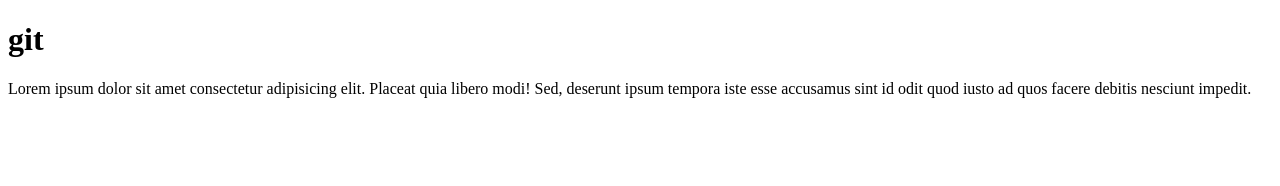
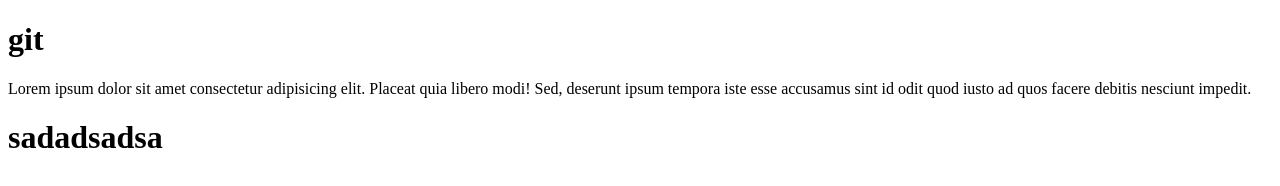
Before and after one commit to Andre-Dos-Santos-git/projeto-01, a plain HTML site: page index.html in a window 1280 px wide. Drawn offline with Linux system fonts and the light colour scheme.

Commit message:
second commit

```diff
--- a/index.html
+++ b/index.html
@@ -9,6 +9,7 @@
 <body>
     <h1>git</h1>
     <p>Lorem ipsum dolor sit amet consectetur adipisicing elit. Placeat quia libero modi! Sed, deserunt ipsum tempora iste esse accusamus sint id odit quod iusto ad quos facere debitis nesciunt impedit.</p>
+    <h1>sadadsadsa</h1>
 
 </body>
 </html>
```
